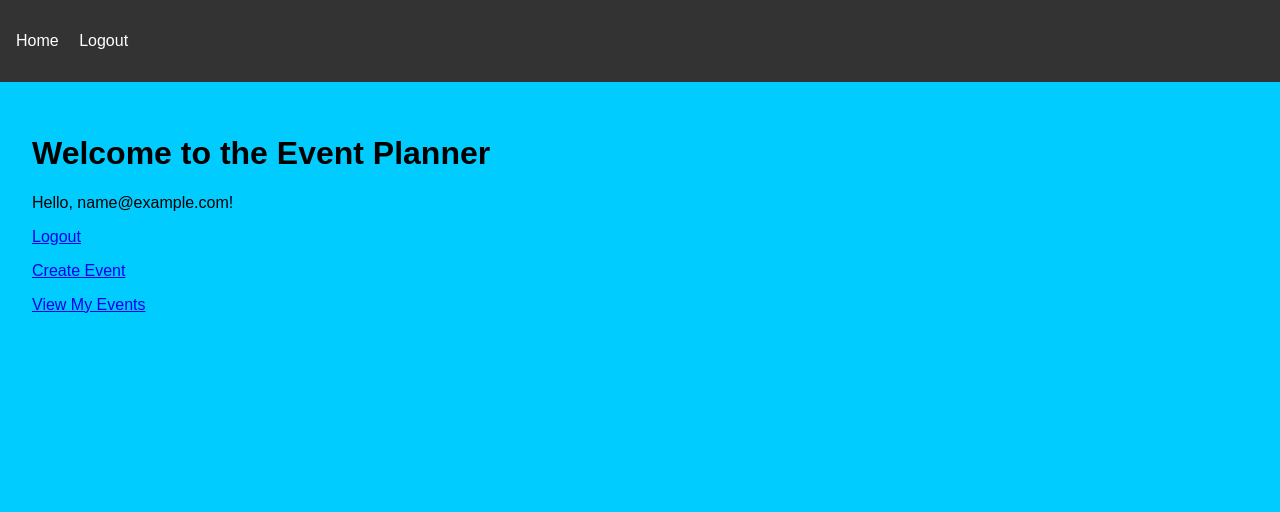
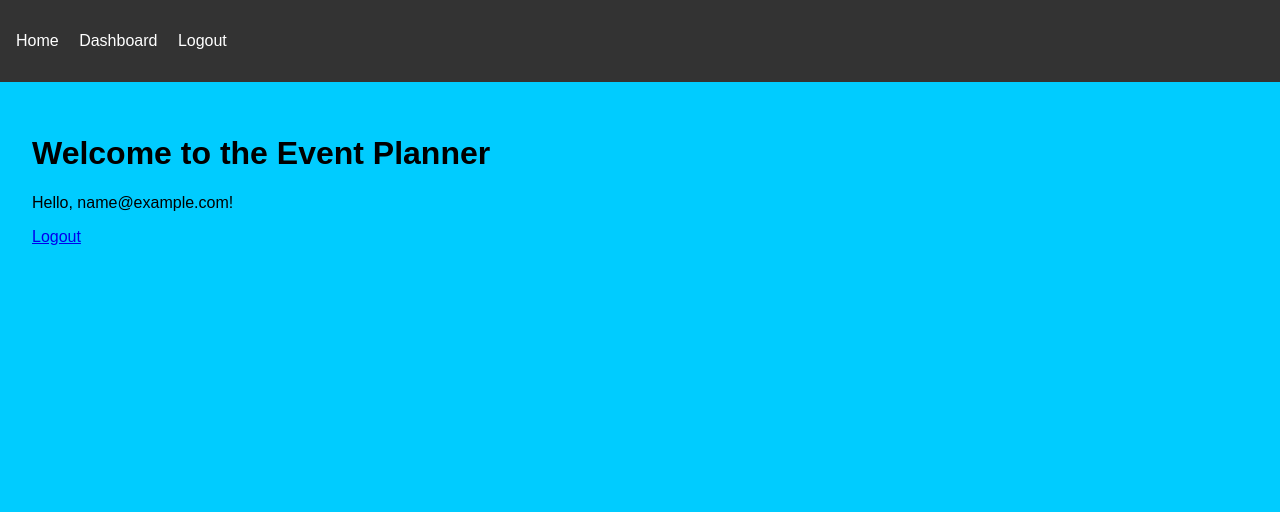
Before and after one commit to jeffdruid/planpal, a Django app: page / in a window 1280 px wide. Shown: the top 512 px of the page. Run offline with Django 4.2, Linux system fonts and the light colour scheme; the visitor is signed in with stand-in values (Sample User, id 1).

Commit message:
feat: Add dashboard page and link in navigation

```diff
--- a/accounts/templates/accounts/home.html
+++ b/accounts/templates/accounts/home.html
@@ -5,8 +5,7 @@
 {% if user.is_authenticated %}
 <p>Hello, {{ user.email }}!</p>
 <p><a href="{% url 'account_logout' %}">Logout</a></p>
-<p><a href="{% url 'event_create' %}">Create Event</a></p>
-<p><a href="{% url 'event_list' %}">View My Events</a></p>
+
 {% else %}
 <p>
   <a href="{% url 'account_login' %}">Login</a> or
--- a/accounts/urls.py
+++ b/accounts/urls.py
@@ -3,4 +3,5 @@ from . import views
 
 urlpatterns = [
     path("", views.home, name="home"),
+    path("dashboard/", views.dashboard, name="dashboard"),
 ]
--- a/accounts/views.py
+++ b/accounts/views.py
@@ -1,6 +1,12 @@
 from django.shortcuts import render
+from django.contrib.auth.decorators import login_required
 
 
 # Create your views here.
 def home(request):
     return render(request, "accounts/home.html")
+
+
+@login_required
+def dashboard(request):
+    return render(request, "accounts/dashboard.html")
--- a/planpal/settings.py
+++ b/planpal/settings.py
@@ -28,7 +28,7 @@ BASE_DIR = Path(__file__).resolve().parent.parent
 SECRET_KEY = os.getenv
 
 # SECURITY WARNING: don't run with debug turned on in production!
-DEBUG = False
+DEBUG = True
 
 ALLOWED_HOSTS = [
     ".herokuapp.com",
@@ -66,7 +66,7 @@ ACCOUNT_EMAIL_VERIFICATION = "none"
 ACCOUNT_AUTHENTICATION_METHOD = "email"
 ACCOUNT_USERNAME_REQUIRED = False
 
-LOGIN_REDIRECT_URL = "/"
+LOGIN_REDIRECT_URL = "dashboard"
 
 
 MIDDLEWARE = [
--- a/templates/base.html
+++ b/templates/base.html
@@ -13,6 +13,8 @@
         <ul>
           <li><a href="{% url 'home' %}">Home</a></li>
           {% if user.is_authenticated %}
+          <li><a href="{% url 'dashboard' %}">Dashboard</a></li>
+
           <li><a href="{% url 'account_logout' %}">Logout</a></li>
           {% else %}
           <li><a href="{% url 'account_login' %}">Login</a></li>
```
Also changed, not shown: accounts/templates/accounts/dashboard.html (added, +8 -0 lines).
